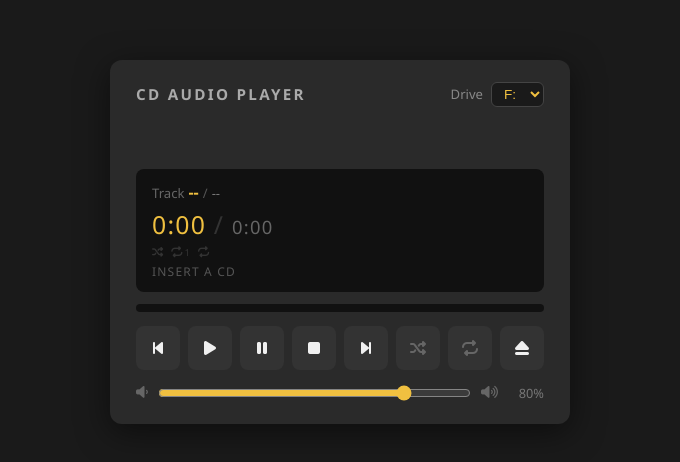
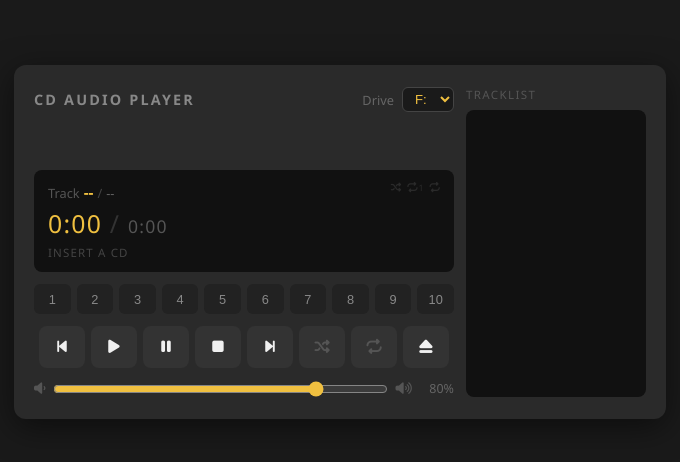
Before and after one commit to HDSoundSystem/CDA, an Electron app: page index.html in a window 680 px wide. Shown: the part 158-620 px from the top of the page. Drawn offline with Linux system fonts and the light colour scheme; no server answers.

Commit message:
add numpad

```diff
--- a/index.html
+++ b/index.html
@@ -8,6 +8,8 @@
 </head>
 <body>
   <div class="player-container">
+
+    <div class="left-panel">
 
       <div class="header">
         <h1>CD Audio Player</h1>
@@ -24,12 +26,13 @@
         </div>
       </div>
 
-    <div class="meta-panel" id="meta-panel">
+      <div class="meta-panel">
         <div class="meta-artist" id="meta-artist"></div>
         <div class="meta-album"  id="meta-album"></div>
       </div>
 
       <div class="display">
+        <div class="display-top">
           <div class="track-info">
             <span class="label">Track</span>
             <span id="track-num">--</span>
@@ -37,29 +40,40 @@
             <span id="track-total">--</span>
             <span class="track-title" id="track-title"></span>
           </div>
+          <div class="mode-indicators">
+            <span id="ind-shuffle"   class="mode-ind"><i class="fa-solid fa-shuffle"></i></span>
+            <span id="ind-repeat1"   class="mode-ind"><i class="fa-solid fa-repeat"></i><sup>1</sup></span>
+            <span id="ind-repeatall" class="mode-ind"><i class="fa-solid fa-repeat"></i></span>
+          </div>
+        </div>
         <div class="time-info">
           <span id="time-elapsed">0:00</span>
           <span class="time-sep"> / </span>
           <span id="time-total">0:00</span>
         </div>
-      <div class="mode-indicators">
-        <span id="ind-shuffle"    class="mode-ind"><i class="fa-solid fa-shuffle"></i></span>
-        <span id="ind-repeat1"    class="mode-ind"><i class="fa-solid fa-repeat"></i><sup>1</sup></span>
-        <span id="ind-repeatall"  class="mode-ind"><i class="fa-solid fa-repeat"></i></span>
-      </div>
         <div id="status-text">Insert a CD</div>
       </div>
 
-    <div class="tracklist-container">
-      <ul id="tracklist"></ul>
+      <!-- Track number pad: 1-9 then 0 -->
+      <div class="numpad">
+        <button class="num-btn" data-n="1">1</button>
+        <button class="num-btn" data-n="2">2</button>
+        <button class="num-btn" data-n="3">3</button>
+        <button class="num-btn" data-n="4">4</button>
+        <button class="num-btn" data-n="5">5</button>
+        <button class="num-btn" data-n="6">6</button>
+        <button class="num-btn" data-n="7">7</button>
+        <button class="num-btn" data-n="8">8</button>
+        <button class="num-btn" data-n="9">9</button>
+        <button class="num-btn" data-n="10">10</button>
       </div>
 
       <div class="controls">
-      <button id="btn-prev"  title="Previous track"><i class="fa-solid fa-backward-step"></i></button>
-      <button id="btn-play"  title="Play"><i class="fa-solid fa-play"></i></button>
-      <button id="btn-pause" title="Pause"><i class="fa-solid fa-pause"></i></button>
-      <button id="btn-stop"  title="Stop"><i class="fa-solid fa-stop"></i></button>
-      <button id="btn-next"   title="Next track"><i class="fa-solid fa-forward-step"></i></button>
+        <button id="btn-prev"    title="Previous track"><i class="fa-solid fa-backward-step"></i></button>
+        <button id="btn-play"    title="Play"><i class="fa-solid fa-play"></i></button>
+        <button id="btn-pause"   title="Pause"><i class="fa-solid fa-pause"></i></button>
+        <button id="btn-stop"    title="Stop"><i class="fa-solid fa-stop"></i></button>
+        <button id="btn-next"    title="Next track"><i class="fa-solid fa-forward-step"></i></button>
         <button id="btn-shuffle" title="Shuffle" class="mode-btn"><i class="fa-solid fa-shuffle"></i></button>
         <button id="btn-repeat"  title="Repeat" class="mode-btn"><i class="fa-solid fa-repeat"></i></button>
         <button id="btn-eject"   title="Eject"><i class="fa-solid fa-eject"></i></button>
@@ -73,6 +87,15 @@
       </div>
 
     </div>
+
+    <div class="right-panel">
+      <div class="tracklist-header">Tracklist</div>
+      <div class="tracklist-container">
+        <ul id="tracklist"></ul>
+      </div>
+    </div>
+
+  </div>
   <script src="renderer.js"></script>
 </body>
 </html>
--- a/renderer.js
+++ b/renderer.js
@@ -211,6 +211,7 @@ async function poll() {
   }
 
   highlightTrack(r.track);
+  highlightNumpad(r.track);
 
   // Detect track end: was playing, now stopped
   if (currentMode === 'playing' && r.mode === 'stopped' && r.numTracks > 0) {
@@ -290,5 +291,24 @@ volumeSlider.addEventListener('input', () => {
 });
 
 updateModeButtons();
+
+// ── Numpad ──────────────────────────────────────────────────────────────────
+document.querySelectorAll('.num-btn').forEach(btn => {
+  btn.addEventListener('click', async () => {
+    const n = parseInt(btn.dataset.n);
+    if (lastNumTracks === 0) return;
+    const target = n > lastNumTracks ? lastNumTracks : n;
+    await send('play', target);
+    startPoll();
+    highlightNumpad(target);
+  });
+});
+
+function highlightNumpad(trackN) {
+  document.querySelectorAll('.num-btn').forEach(btn => {
+    btn.classList.toggle('active', parseInt(btn.dataset.n) === trackN);
+  });
+}
+
 startPoll();
 send('volume', parseInt(volumeSlider.value));
--- a/style.css
+++ b/style.css
@@ -10,34 +10,39 @@ body {
   min-height: 100vh;
 }
 
+/* ── Layout ──────────────────────────────────────────── */
 .player-container {
+  display: flex;
+  gap: 12px;
   background: #2a2a2a;
   border-radius: 12px;
-  padding: 22px 26px;
-  width: 460px;
+  padding: 22px 20px;
   box-shadow: 0 8px 32px rgba(0,0,0,0.5);
 }
 
+.left-panel  { display: flex; flex-direction: column; gap: 12px; width: 420px; }
+.right-panel { display: flex; flex-direction: column; width: 180px; }
+
+/* ── Header ──────────────────────────────────────────── */
 .header {
   display: flex;
   align-items: center;
   justify-content: space-between;
-  margin-bottom: 14px;
 }
 
 h1 {
-  font-size: 0.95rem;
+  font-size: 0.9rem;
   letter-spacing: 0.15em;
   text-transform: uppercase;
-  color: #aaa;
+  color: #888;
 }
 
 .drive-row {
   display: flex;
   align-items: center;
   gap: 8px;
-  font-size: 0.82rem;
-  color: #888;
+  font-size: 0.8rem;
+  color: #666;
 }
 
 #drive-select {
@@ -45,123 +50,129 @@ h1 {
   border: 1px solid #444;
   border-radius: 6px;
   color: #f0c040;
-  font-size: 0.85rem;
+  font-size: 0.82rem;
   padding: 3px 8px;
   cursor: pointer;
   outline: none;
 }
 #drive-select:focus { border-color: #f0c040; }
 
-/* Meta panel */
-.meta-panel {
-  margin-bottom: 12px;
-  min-height: 36px;
-}
+/* ── Meta ────────────────────────────────────────────── */
+.meta-panel { min-height: 34px; }
 .meta-artist {
-  font-size: 1rem;
+  font-size: 0.95rem;
   font-weight: 600;
-  color: #f0f0f0;
   white-space: nowrap;
   overflow: hidden;
   text-overflow: ellipsis;
 }
 .meta-album {
-  font-size: 0.82rem;
+  font-size: 0.78rem;
   color: #f0c040;
   white-space: nowrap;
   overflow: hidden;
   text-overflow: ellipsis;
 }
 
-/* Display */
+/* ── Display ─────────────────────────────────────────── */
 .display {
   background: #111;
   border-radius: 8px;
-  padding: 12px 16px;
-  margin-bottom: 12px;
+  padding: 12px 14px;
+}
+
+.display-top {
+  display: flex;
+  justify-content: space-between;
+  align-items: flex-start;
+  margin-bottom: 4px;
 }
 
 .track-info {
-  font-size: 0.82rem;
-  color: #888;
-  margin-bottom: 4px;
   display: flex;
   align-items: baseline;
   gap: 4px;
   flex-wrap: wrap;
+  font-size: 0.8rem;
+  color: #666;
+  flex: 1;
 }
-.track-info .label { color: #666; }
-.track-info .sep   { color: #555; }
-#track-num   { color: #f0c040; font-weight: bold; font-size: 1rem; }
-#track-total { color: #777; }
+.track-info .label { color: #555; }
+.track-info .sep   { color: #444; }
+#track-num   { color: #f0c040; font-weight: bold; font-size: 0.95rem; }
+#track-total { color: #666; }
 .track-title {
-  color: #ccc;
-  font-size: 0.82rem;
-  margin-left: 6px;
-  flex: 1;
+  color: #bbb;
+  font-size: 0.78rem;
+  margin-left: 4px;
   white-space: nowrap;
   overflow: hidden;
   text-overflow: ellipsis;
+  max-width: 160px;
 }
+
+/* Mode indicators — top right of display */
+.mode-indicators {
+  display: flex;
+  gap: 6px;
+  flex-shrink: 0;
+  margin-left: 8px;
+}
+.mode-ind {
+  font-size: 0.65rem;
+  color: #2a2a2a;
+  display: flex;
+  align-items: center;
+  gap: 1px;
+  transition: color 0.15s;
+}
+.mode-ind sup { font-size: 0.55rem; }
+.mode-ind.active { color: #f0c040; }
 
 .time-info {
   font-size: 1.55rem;
   font-variant-numeric: tabular-nums;
   color: #f0c040;
   letter-spacing: 0.05em;
-  margin-bottom: 6px;
+  margin-bottom: 5px;
 }
 .time-sep   { color: #333; }
-#time-total { color: #666; font-size: 1.15rem; }
+#time-total { color: #555; font-size: 1.1rem; }
 
 #status-text {
-  font-size: 0.75rem;
-  color: #555;
+  font-size: 0.72rem;
+  color: #444;
   text-transform: uppercase;
   letter-spacing: 0.1em;
 }
 
-/* Tracklist */
-.tracklist-container {
-  background: #111;
-  border-radius: 8px;
-  margin-bottom: 14px;
-  max-height: 160px;
-  overflow-y: auto;
-  scrollbar-width: thin;
-  scrollbar-color: #444 #111;
+/* ── Numpad ──────────────────────────────────────────── */
+.numpad {
+  display: flex;
+  gap: 6px;
+  flex-wrap: nowrap;
 }
 
-#tracklist {
-  list-style: none;
-  padding: 4px 0;
+.num-btn {
+  flex: 1;
+  background: #222;
+  border: none;
+  border-radius: 6px;
+  color: #888;
+  font-size: 0.8rem;
+  height: 30px;
+  cursor: pointer;
+  transition: background 0.12s, color 0.12s;
 }
+.num-btn:hover  { background: #333; color: #f0f0f0; }
+.num-btn:active { background: #f0c040; color: #111; }
+.num-btn.active { color: #f0c040; border: 1px solid #f0c04044; }
 
-#tracklist li {
-  display: flex;
-  align-items: center;
-  gap: 8px;
-  padding: 5px 14px;
-  cursor: pointer;
-  font-size: 0.82rem;
-  color: #aaa;
-  transition: background 0.1s;
-}
-#tracklist li:hover  { background: #1e1e1e; }
-#tracklist li.active { background: #222; color: #f0c040; }
-
-.tl-num   { color: #555; min-width: 20px; text-align: right; font-size: 0.75rem; }
-.tl-title { flex: 1; white-space: nowrap; overflow: hidden; text-overflow: ellipsis; }
-.tl-time  { color: #555; font-size: 0.75rem; font-variant-numeric: tabular-nums; }
-#tracklist li.active .tl-num  { color: #f0c040; }
-#tracklist li.active .tl-time { color: #888; }
-
-/* Controls */
+/* ── Controls ────────────────────────────────────────── */
 .controls {
   display: flex;
   justify-content: center;
-  gap: 8px;
-  margin-bottom: 14px;
+  gap: 6px;
 }
 
 .controls button {
@@ -169,9 +180,9 @@ h1 {
   border: none;
   border-radius: 8px;
   color: #f0f0f0;
-  font-size: 1rem;
-  width: 52px;
-  height: 44px;
+  font-size: 0.95rem;
+  width: 46px;
+  height: 42px;
   cursor: pointer;
   transition: background 0.15s, transform 0.1s;
   display: flex;
@@ -180,45 +191,57 @@ h1 {
 }
 .controls button:hover  { background: #444; }
 .controls button:active { background: #f0c040; color: #111; transform: scale(0.95); }
-.controls button.mode-btn       { color: #666; }
-.controls button.mode-btn.on    { color: #f0c040; background: #3a3000; }
-.controls button.mode-btn.on-2  { color: #f0c040; background: #3a3000; }
+.controls button.mode-btn      { color: #555; }
+.controls button.mode-btn.on   { color: #f0c040; background: #3a3000; }
+.controls button.mode-btn.on-2 { color: #f0c040; background: #3a3000; }
 
-/* Mode indicators inside display */
-.mode-indicators {
-  display: flex;
-  gap: 8px;
-  margin-bottom: 5px;
-}
-.mode-ind {
-  font-size: 0.7rem;
-  color: #333;
-  display: flex;
-  align-items: center;
-  gap: 2px;
-  transition: color 0.15s;
-}
-.mode-ind sup { font-size: 0.6rem; line-height: 1; }
-.mode-ind.active { color: #f0c040; }
-
-/* Volume */
+/* ── Volume ──────────────────────────────────────────── */
 .volume-row {
   display: flex;
   align-items: center;
-  gap: 10px;
-  color: #666;
-  font-size: 0.85rem;
+  gap: 8px;
+  color: #555;
+  font-size: 0.82rem;
+}
+#volume-slider { flex: 1; accent-color: #f0c040; cursor: pointer; }
+#volume-value  { width: 34px; text-align: right; font-size: 0.78rem; color: #666; }
+
+/* ── Tracklist (right panel) ─────────────────────────── */
+.tracklist-header {
+  font-size: 0.72rem;
+  text-transform: uppercase;
+  letter-spacing: 0.12em;
+  color: #555;
+  margin-bottom: 8px;
 }
 
-#volume-slider {
+.tracklist-container {
   flex: 1;
-  accent-color: #f0c040;
-  cursor: pointer;
+  background: #111;
+  border-radius: 8px;
+  overflow-y: auto;
+  scrollbar-width: thin;
+  scrollbar-color: #333 #111;
 }
 
-#volume-value {
-  width: 36px;
-  text-align: right;
-  font-size: 0.8rem;
-  color: #777;
+#tracklist { list-style: none; padding: 4px 0; }
+
+#tracklist li {
+  display: flex;
+  align-items: center;
+  gap: 6px;
+  padding: 5px 10px;
+  cursor: pointer;
+  font-size: 0.75rem;
+  color: #888;
+  transition: background 0.1s;
+  border-left: 2px solid transparent;
 }
+#tracklist li:hover  { background: #1a1a1a; }
+#tracklist li.active { background: #181800; color: #f0c040; border-left-color: #f0c040; }
+
+.tl-num   { color: #444; min-width: 16px; text-align: right; font-size: 0.7rem; }
+.tl-title { flex: 1; white-space: nowrap; overflow: hidden; text-overflow: ellipsis; }
+.tl-time  { color: #444; font-size: 0.7rem; font-variant-numeric: tabular-nums; }
+#tracklist li.active .tl-num  { color: #f0c040; }
+#tracklist li.active .tl-time { color: #888; }
```
Lines whose indentation alone changed are shown as unchanged.
